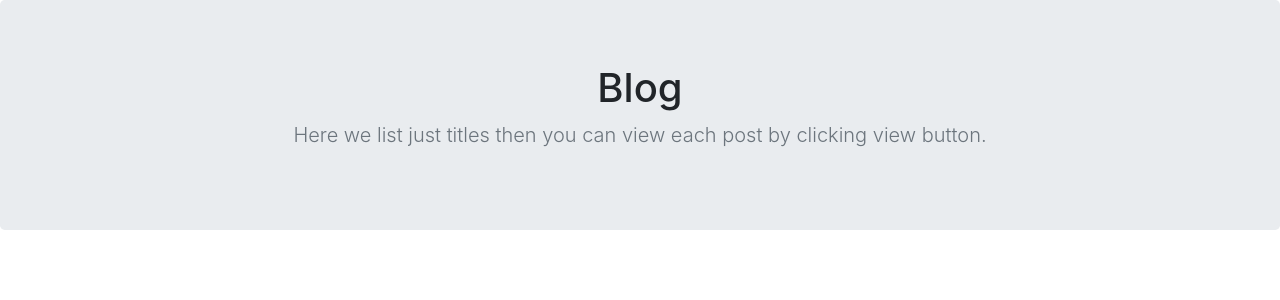
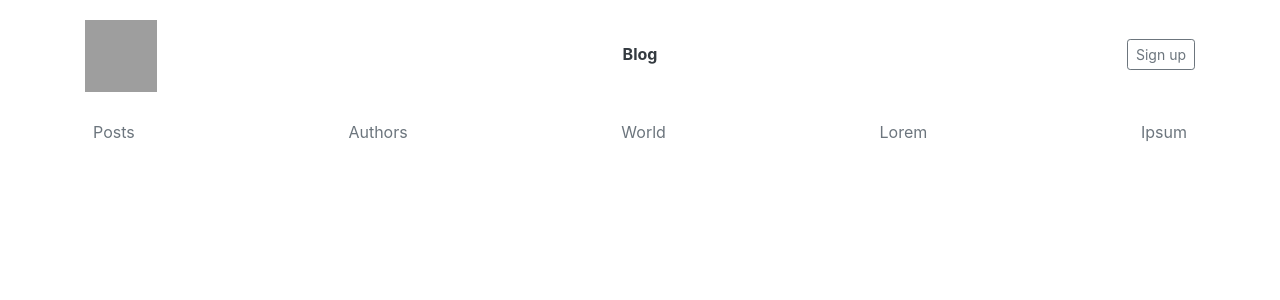
Before and after one commit to develalfy/simple-blog, a PHP site: page /views/posts.php in a window 1280 px wide. Shown: the top 300 px of the page. Run offline with PHP 8.4, Linux system fonts and the light colour scheme; the template is opened without the code that fills it, so the values that code supplies are empty; grey boxes are pictures that could not be loaded.

Commit message:
Posts redesign

```diff
--- a/views/header.php
+++ b/views/header.php
@@ -1,3 +1,4 @@
+<!-- HTML and CSS from here https://getbootstrap.com/docs/4.0/examples/album/ -->
 <!doctype html>
 <html lang="en">
 <head>
@@ -8,3 +9,32 @@
 </head>
 
 <body>
+
+<div class="container">
+    <header class="blog-header py-3">
+        <div class="row flex-nowrap justify-content-between align-items-center">
+            <div class="col-4 pt-1">
+                <a href="/">
+                    <img class="" src="https://getbootstrap.com/docs/4.0/assets/brand/bootstrap-solid.svg" alt="" width="72" height="72">
+                </a>
+            </div>
+            <div class="col-4 text-center">
+                <b class="blog-header-logo text-dark" href="#">Blog</b>
+            </div>
+            <div class="col-4 d-flex justify-content-end align-items-center">
+                <a class="btn btn-sm btn-outline-secondary" href="#">Sign up</a>
+            </div>
+        </div>
+    </header>
+
+    <div class="nav-scroller py-1 mb-2">
+        <nav class="nav d-flex justify-content-between">
+            <a class="p-2 text-muted" href="/">Posts</a>
+            <a class="p-2 text-muted" href="#">Authors</a>
+            <a class="p-2 text-muted" href="#">World</a>
+            <a class="p-2 text-muted" href="#">Lorem</a>
+            <a class="p-2 text-muted" href="#">Ipsum</a>
+        </nav>
+    </div>
+
+</div>
--- a/views/posts.php
+++ b/views/posts.php
@@ -1,32 +1,25 @@
-<?php require 'header.php'; ?>
+<?php use Blog\Models\Post;
+
+require 'header.php'; ?>
+
     <main role="main">
-        <section class="jumbotron text-center">
-            <div class="container">
-                <h1 class="jumbotron-heading">Blog</h1>
-                <p class="lead text-muted">Here we list just titles then you can view each post by clicking view button.</p>
-            </div>
-        </section>
-
         <div class="album py-5">
             <div class="container text-center">
-
                 <div class="row">
-                    <?php /** @var \Blog\Models\Post $posts */
+                    <?php /** @var Post $posts */
                     foreach ($posts as $post): ?>
-                        <div class="col-md-4">
-                            <div class="card mb-4 shadow-sm">
-                                <div class="card-body">
-                                    <p class="card-text"><?= ucfirst($this->e($post->getTitle())) ?>.</p>
-                                    <div class="d-flex justify-content-between">
-                                        <div class="btn-group">
-                                            <a href="/posts/<?= $this->e($post->getId()) ?>"
-                                               class="btn btn-block btn-outline-secondary">View</a>
-                                        </div>
-                                        <div>
-                                            <?= $this->e($post->getCreatedAt()) ?>
-                                        </div>
-                                    </div>
+                        <div class="col-md-12">
+                            <div class="card flex-md-row mb-4 box-shadow h-md-250">
+                                <div class="card-body d-flex flex-column align-items-start">
+                                    <h3 class="mb-0">
+                                        <a class="text-dark"
+                                           href="/posts/<?= $this->e($post->getId()) ?>"><?= ucfirst($this->e($post->getTitle())) ?></a>
+                                    </h3>
+                                    <div class="mb-1 text-muted"><?= $this->e($post->getCreatedAt()) ?></div>
+                                    <p class="card-text mb-auto"><?= (strlen($this->e($post->getDesc())) > 1000) ? substr($this->e($post->getDesc()), 0, 1000) . '...' : $this->e($post->getDesc()); ?></p>
+                                    <a href="#">Author</a>
                                 </div>
+                                <img src="<?= $post->getImage() ?>" alt="<?= $this->e($post->getImage()) ?>">
                             </div>
                         </div>
                     <?php endforeach; ?>
@@ -34,4 +27,5 @@
             </div>
         </div>
     </main>
-<?php require 'footer.php'?>
+
+<?php require 'footer.php' ?>
```
Also changed, not shown: src/Models/Post.php (+18 -0 lines), views/single-post.php (+2 -8 lines).
